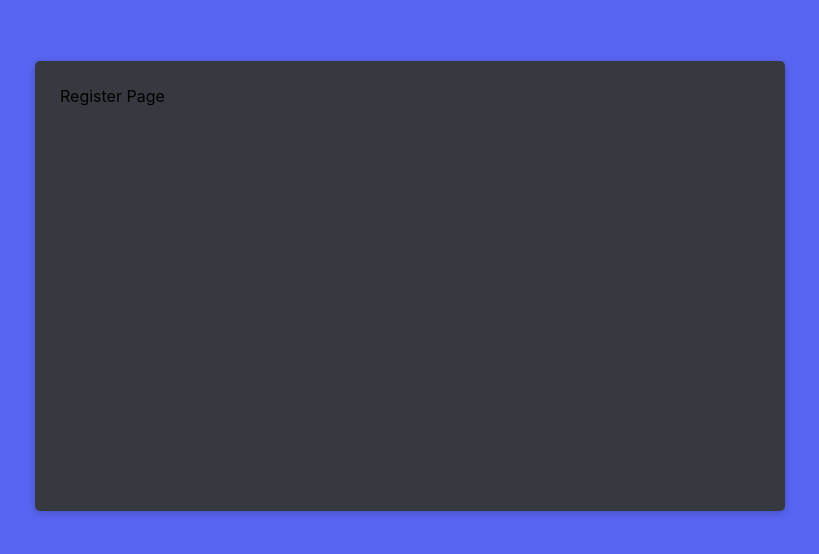
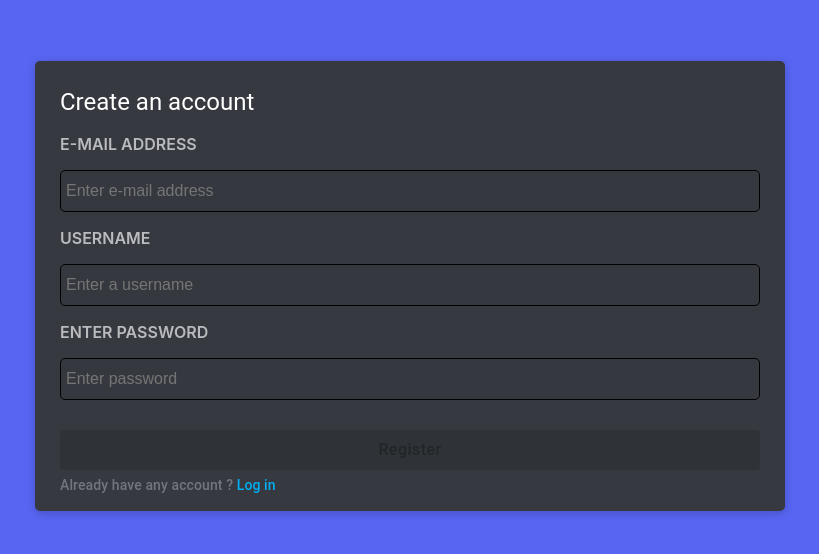
Before and after one commit to RealAdarsh/Discord-App, a React (Create React App) app in the folder discord-frontend/: page /register in a window 1280 px wide. Shown: the part 114-668 px from the top of the page, without its empty margins (230-1049 px from the left). Built offline with nearby package versions, Linux system fonts and the light colour scheme.

Commit message:
created register page and authentication actions

```diff
--- /dev/null
+++ b/discord-frontend/src/api.js
@@ -0,0 +1,25 @@
+import axios from "axios";
+
+const apiClient = axios.create({
+  baseURL: "http://localhost:5002/api",
+  timeout: 1000,
+});
+
+export const login = async (data) => {
+  try {
+    return await apiClient.post("/auth/login", data);
+  } catch (exception) {
+    return {
+      error: true,
+      exception,
+    };
+  }
+};
+
+export const register = async (data) => {
+  try {
+    return await apiClient.post("/auth/register", data);
+  } catch (exception) {
+    return { error: true, exception };
+  }
+};
--- a/discord-frontend/src/authPages/LoginPage/LoginPage.js
+++ b/discord-frontend/src/authPages/LoginPage/LoginPage.js
@@ -4,8 +4,12 @@ import LoginPageHeader from "./LoginPageHeader";
 import LoginPageInputs from "./LoginPageInputs";
 import LoginPageFooter from "./LoginPageFooter";
 import { validateLoginForm } from "../../shared/utils/validators";
+import { connect } from "react-redux";
+import { getActions } from "../../store/actions/authActions";
+import { useNavigate } from "react-router-dom";
 
-const LoginPage = () => {
+const LoginPage = ({ login }) => {
+  const navigate = useNavigate();
   const [mail, setMail] = useState("");
   const [password, setPassword] = useState("");
   const [isFormValid, setIsFormValid] = useState(false);
@@ -15,9 +19,12 @@ const LoginPage = () => {
   }, [mail, password, setIsFormValid]);
 
   const handleLogin = () => {
-    console.log(mail);
-    console.log(password);
-    console.log("login in");
+    const userDetails = {
+      mail,
+      password,
+    };
+
+    login({ userDetails, navigate });
   };
   return (
     <AuthBox>
@@ -33,4 +40,10 @@ const LoginPage = () => {
   );
 };
 
-export default LoginPage;
+const mapActionsToProps = (dispatch) => {
+  return {
+    ...getActions(dispatch),
+  };
+};
+
+export default connect(null, mapActionsToProps)(LoginPage);
--- a/discord-frontend/src/authPages/RegisterPage/RegisterPage.js
+++ b/discord-frontend/src/authPages/RegisterPage/RegisterPage.js
@@ -1,8 +1,66 @@
-import React from "react";
+import React, { useState, useEffect } from "react";
+import { Typography } from "@mui/material";
 import AuthBox from "../../shared/components/AuthBox";
+import RegisterPageInputs from "./RegisterPageInputs";
+import RegisterPageFooter from "./RegisterPageFooter";
+import { validateRegisterForm } from "../../shared/utils/validators";
+import { connect } from "react-redux";
+import { getActions } from "../../store/actions/authActions";
+import { useNavigate } from "react-router-dom";
 
-const RegisterPage = () => {
-  return <AuthBox>Register Page</AuthBox>;
+const RegisterPage = ({ register }) => {
+  const navigate = useNavigate();
+  const [mail, setMail] = useState("");
+  const [username, setUsername] = useState("");
+  const [password, setPassword] = useState("");
+
+  const [isFormValid, setIsFormValid] = useState(false);
+  const handleRegister = () => {
+    const userDetails = {
+      mail,
+      password,
+      username,
+    };
+
+    register(userDetails, navigate);
+  };
+
+  useEffect(() => {
+    setIsFormValid(
+      validateRegisterForm({
+        mail,
+        username,
+        password,
+      })
+    );
+  }, [mail, username, password, setIsFormValid]);
+
+  return (
+    <AuthBox>
+      <Typography variant="h5" sx={{ color: "white" }}>
+        Create an account
+      </Typography>
+      <RegisterPageInputs
+        mail={mail}
+        setMail={setMail}
+        username={username}
+        setUsername={setUsername}
+        password={password}
+        setPassword={setPassword}
+      />
+
+      <RegisterPageFooter
+        handleRegister={handleRegister}
+        isFormValid={isFormValid}
+      />
+    </AuthBox>
+  );
 };
 
-export default RegisterPage;
+const mapActionsToProps = (dispatch) => {
+  return {
+    ...getActions(dispatch),
+  };
+};
+
+export default connect(null, mapActionsToProps)(RegisterPage);
--- /dev/null
+++ b/discord-frontend/src/authPages/RegisterPage/RegisterPageFooter.js
@@ -0,0 +1,48 @@
+import React from "react";
+import CustomPrimaryButton from "../../shared/components/CustomPrimaryButton";
+import RedirectInfo from "../../shared/components/RedirectInfo";
+import { useNavigate } from "react-router-dom";
+import { Tooltip } from "@mui/material";
+
+// responsible for submitting the logini request
+
+const getFormNotValidMessage = () => {
+  return "Username should contains between 3 and 12 character and password should should contains between 6 and 12 character. Also correct e-mail address should be provided";
+};
+
+const getFormValidMessage = () => {
+  return "Press to Register!";
+};
+
+const RegisterPageFooter = ({ handleRegister, isFormValid }) => {
+  const navigate = useNavigate();
+  const handlePushToLoginPage = () => {
+    navigate("/login");
+  };
+
+  return (
+    <>
+      <Tooltip
+        title={!isFormValid ? getFormNotValidMessage() : getFormValidMessage()}
+      >
+        <div>
+          <CustomPrimaryButton
+            label="Register"
+            additionalStyles={{ marginTop: "30px" }}
+            disabled={!isFormValid}
+            onClick={handleRegister}
+          />
+        </div>
+      </Tooltip>
+
+      <RedirectInfo
+        text="Already have any account ? "
+        redirectText="Log in"
+        additionalStyles={{ marginTop: "5px" }}
+        redirectHandler={handlePushToLoginPage}
+      />
+    </>
+  );
+};
+
+export default RegisterPageFooter;
--- /dev/null
+++ b/discord-frontend/src/authPages/RegisterPage/RegisterPageInputs.js
@@ -0,0 +1,33 @@
+import React from "react";
+import InputWithLabel from "../../shared/components/InputWithLabel";
+
+const RegisterPageInputs = (props) => {
+  const { mail, setMail, username, setUsername, password, setPassword } = props;
+  return (
+    <>
+      <InputWithLabel
+        value={mail}
+        setValue={setMail}
+        label="E-mail address"
+        type="text"
+        placeholder="Enter e-mail address"
+      />
+      <InputWithLabel
+        value={username}
+        setValue={setUsername}
+        label="username"
+        type="text"
+        placeholder="Enter a username"
+      />
+      <InputWithLabel
+        value={password}
+        setValue={setPassword}
+        label="Enter Password"
+        type="password"
+        placeholder="Enter password"
+      />
+    </>
+  );
+};
+
+export default RegisterPageInputs;
--- a/discord-frontend/src/shared/components/InputWithLabel.js
+++ b/discord-frontend/src/shared/components/InputWithLabel.js
@@ -1,5 +1,5 @@
 import React from "react";
-import { style, styled } from "@mui/system";
+import { styled } from "@mui/system";
 
 const Wrapper = styled("div")({
   display: "flex",
--- a/discord-frontend/src/shared/utils/validators.js
+++ b/discord-frontend/src/shared/utils/validators.js
@@ -5,11 +5,23 @@ export const validateLoginForm = ({ mail, password }) => {
   return isMailValid && isPasswordValid;
 };
 
+export const validateRegisterForm = ({ mail, password, username }) => {
+  return (
+    validateMail(mail) &&
+    validatePassword(password) &&
+    validateUsername(username)
+  );
+};
+
 const validatePassword = (password) => {
-  return password.length > 5 && password.length <= 12;
+  return password.length > 5 && password.length < 13;
 };
 
 const validateMail = (mail) => {
   const emailPattern = /^[a-zA-Z0-9._-]+@[a-zA-Z0-9.-]+\.[a-zA-Z]{2,4}$/;
   return emailPattern.test(mail);
 };
+
+const validateUsername = (username) => {
+  return username.length > 2 && username.length < 13;
+};
--- a/discord-frontend/src/store/actions/authActions.js
+++ b/discord-frontend/src/store/actions/authActions.js
@@ -1 +1,54 @@
-const authActions = {};
+import * as api from "../../api";
+
+export const authActions = {
+  SET_USER_DETAILS: "AUTH.SET_USER_DETAILS",
+};
+
+export const getActions = (dispatch) => {
+  return {
+    login: (userDetails, navigate) => dispatch(login(userDetails, navigate)),
+    register: (userDetails, navigate) =>
+      dispatch(register(userDetails, navigate)),
+  };
+};
+
+const setUserDetails = (userDetails) => {
+  return {
+    type: authActions.SET_USER_DETAILS,
+    userDetails,
+  };
+};
+
+const login = (userDetails, navigate) => {
+  return async (dispatch) => {
+    const response = await api.login(userDetails);
+    console.log(response);
+
+    if (response.error) {
+      // we need to show error message in alert
+    } else {
+      const { userDetails } = response?.data;
+      localStorage.setItem("user", JSON.stringify(userDetails));
+
+      dispatch(setUserDetails(userDetails));
+      navigate("/dashboard");
+    }
+  };
+};
+
+const register = (userDetails, navigate) => {
+  return async (dispatch) => {
+    const response = await api.register(userDetails);
+    console.log(response);
+
+    if (response.error) {
+      // we need to show error message in alert
+    } else {
+      const { userDetails } = response?.data;
+      localStorage.setItem("user", JSON.stringify(userDetails));
+
+      dispatch(setUserDetails(userDetails));
+      navigate("/dashboard");
+    }
+  };
+};
--- a/discord-frontend/src/store/reducers/authReducer.js
+++ b/discord-frontend/src/store/reducers/authReducer.js
@@ -1,12 +1,15 @@
+import { authActions } from "../actions/authActions";
+
 const initState = {
   userDetails: null,
 };
 
 const reducer = (state = initState, action) => {
   switch (action.type) {
-    case "DUMMY":
+    case authActions.SET_USER_DETAILS:
       return {
         ...state,
+        userDetails: action.userDetails,
       };
     default:
       return state;
```
